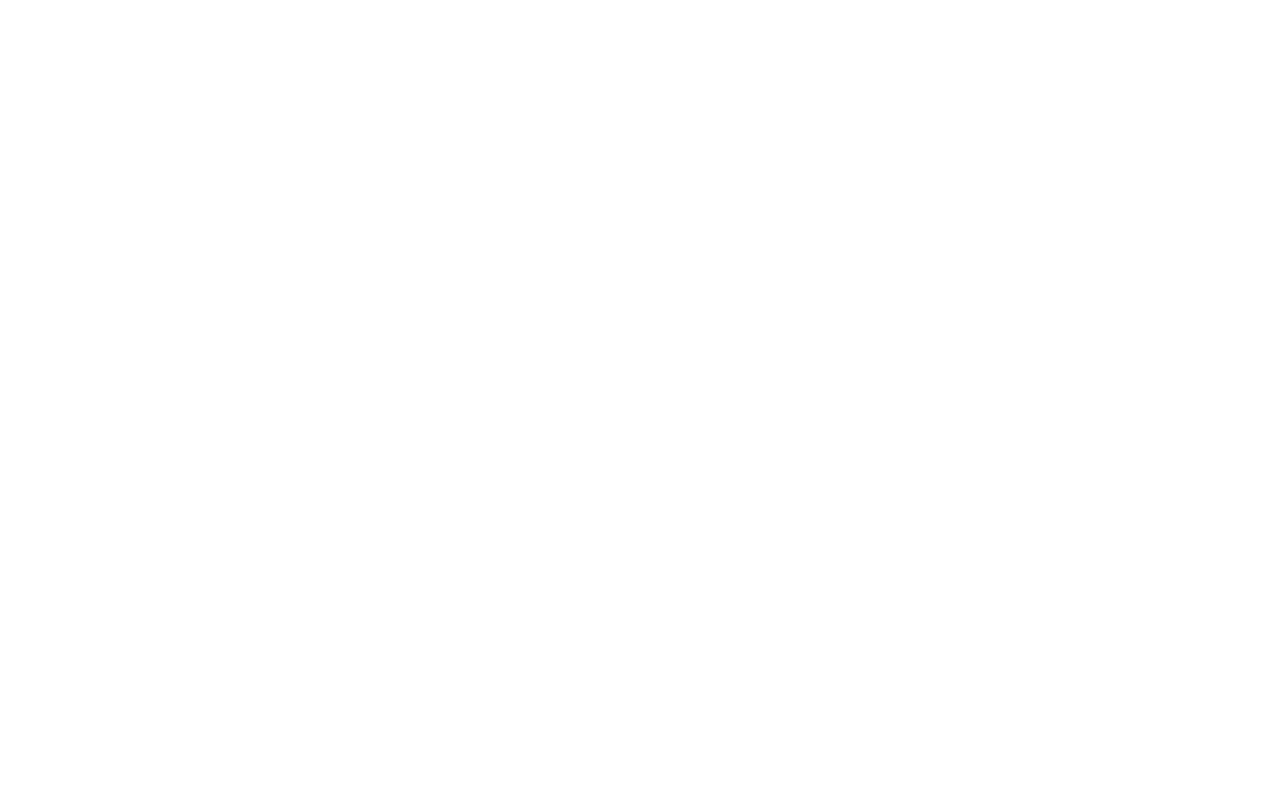
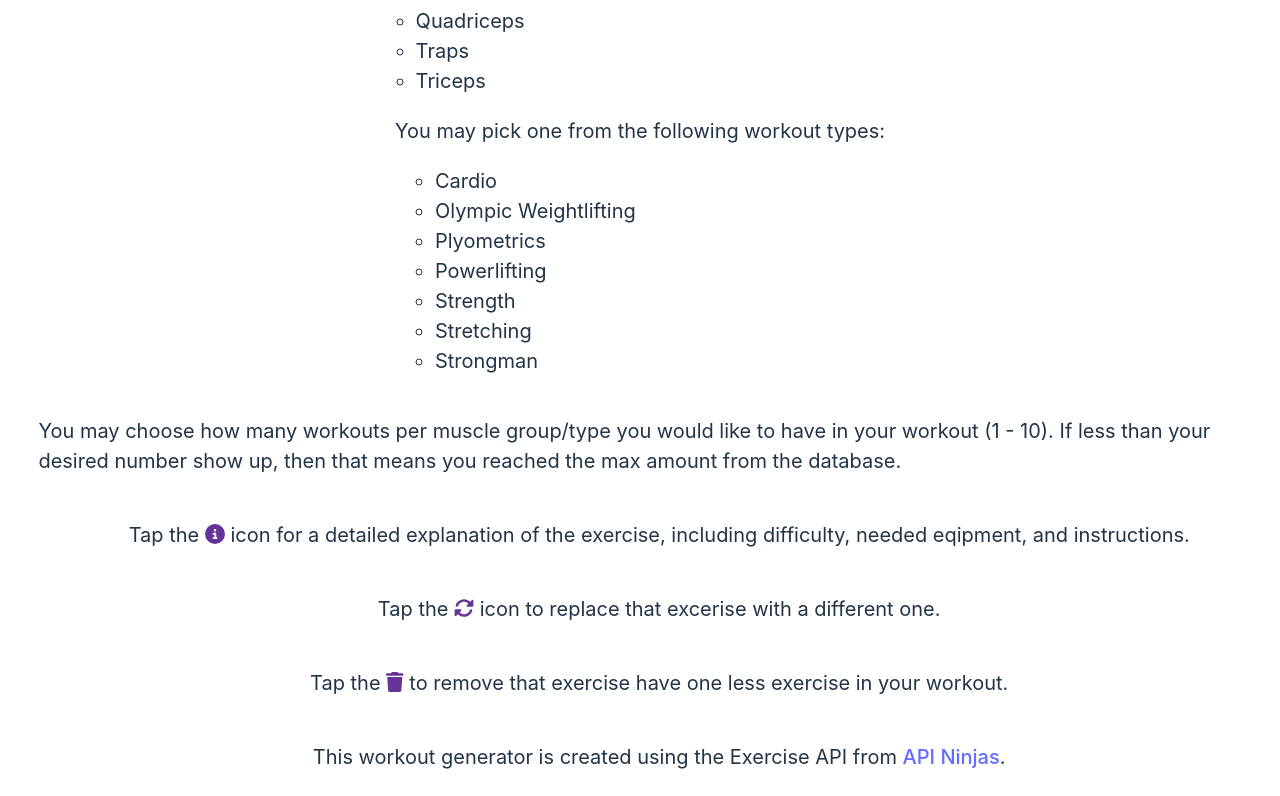
Before and after one commit to khintz34/workout-generator, a React (Vite) app: page /#/options in a window 1280 px wide. Shown: the part 604-1400 px from the top of the page. Before the commit the page ends 800 px from the top, so only its background shows below. Built offline with nearby package versions, Linux system fonts and the light colour scheme.

Commit message:
rm about

```diff
--- a/src/App.jsx
+++ b/src/App.jsx
@@ -1,6 +1,6 @@
 import "./App.css";
 import Home from "./components/home/Home";
-import { BrowserRouter, Routes, Route } from "react-router-dom";
+import { BrowserRouter, HashRouter, Routes, Route } from "react-router-dom";
 import WorkoutHome from "./components/workoutHome/WorkoutHome";
 import { useState } from "react";
 import {
@@ -10,7 +10,6 @@
   WorkoutListContext,
 } from "./contexts/workoutList";
 import WorkoutDetail from "./components/workoutDetail/WorkoutDetail";
-import About from "./components/about/About";
 import Options from "./components/options/Options";
 
 function App() {
@@ -21,7 +20,7 @@
 
   return (
     <div className="App">
-      <BrowserRouter>
+      <HashRouter>
         <WorkoutListContext.Provider value={{ workoutList, setWorkoutList }}>
           <ApiFlag.Provider value={{ apiFlag, setApiFlag }}>
             <CurrentWorkoutContext.Provider
@@ -32,7 +31,6 @@
               >
                 <Routes>
                   <Route path="/" element={<Home />}></Route>
-                  <Route path="/about" element={<About />}></Route>
                   <Route path="/options" element={<Options />}></Route>
                   <Route
                     path="/workout"
@@ -48,7 +46,7 @@
             </CurrentWorkoutContext.Provider>
           </ApiFlag.Provider>
         </WorkoutListContext.Provider>
-      </BrowserRouter>
+      </HashRouter>
     </div>
   );
 }
--- a/src/components/about/About.css
+++ /dev/null
@@ -1,9 +0,0 @@
-.about-main {
-  margin-top: 11vh;
-  font-size: 2.5vh;
-  display: flex;
-  flex-direction: column;
-  justify-content: center;
-  align-items: center;
-  width: 100vw;
-}
--- a/src/components/about/About.jsx
+++ /dev/null
@@ -1,35 +0,0 @@
-import React, { useContext, useEffect, useState } from "react";
-import { MuscleGroup, WorkoutType } from "../../assets/choices";
-import Choice from "../choices/Choice";
-import Dropdown from "../dropdown/Dropdown";
-import Header from "../header/Header";
-import "./About.css";
-import { Link } from "react-router-dom";
-import {
-  ApiFlag,
-  ExerciseNumberContext,
-  WorkoutListContext,
-} from "../../contexts/workoutList";
-
-const About = () => {
-  const [muscleStatus, setMuscleStatus] = useState(false);
-  const [typeStatus, setTypeStatus] = useState(false);
-  const [selectedMuscles, setSelectedMuscles] = useState(null);
-  const [selectedType, setSelectedType] = useState(null);
-  const [urlEnding, setUrlEnding] = useState(null);
-  const { workoutList, setWorkoutList } = useContext(WorkoutListContext);
-  const { apiFlag, setApiFlag } = useContext(ApiFlag);
-  const [array, setArray] = useState([]);
-  const { exerciseNumber, setExerciseNumber } = useContext(
-    ExerciseNumberContext
-  );
-
-  return (
-    <div className="about-container">
-      <Header />
-      <div className="about-main">About</div>
-    </div>
-  );
-};
-
-export default About;
--- a/src/components/header/Header.jsx
+++ b/src/components/header/Header.jsx
@@ -63,12 +63,6 @@
               Options{" "}
             </li>
           </Link>
-
-          <Link className="whiteFont " to="/about">
-            <li className="header-btn menuItem" onClick={closeMenu}>
-              About
-            </li>
-          </Link>
         </ul>
       </div>
     </div>
--- a/src/components/options/Options.jsx
+++ b/src/components/options/Options.jsx
@@ -55,12 +55,12 @@
             })}
           </ul>
         </div>
-        <div className="option-info">
+        <p className="option-info">
           You may choose how many workouts per muscle group/type you would like
           to have in your workout (1 - 10). If less than your desired number
           show up, then that means you reached the max amount from the database.
-        </div>
-        <div className="option-info">
+        </p>
+        <p className="option-info">
           Tap the
           <span>
             {" "}
@@ -71,23 +71,27 @@
           </span>
           icon for a detailed explanation of the exercise, including difficulty,
           needed eqipment, and instructions.
-        </div>
-        <div className="option-info">
+        </p>
+        <p className="option-info">
           Tap the
           <span>
             {" "}
             <FontAwesomeIcon icon={faRotate} className="optionPurple" />{" "}
           </span>
           icon to replace that excerise with a different one.
-        </div>
-        <div className="option-info">
+        </p>
+        <p className="option-info">
           Tap the
           <span>
             {" "}
             <FontAwesomeIcon icon={faTrash} className="optionPurple" />{" "}
           </span>
           to remove that exercise have one less exercise in your workout.
-        </div>
+        </p>
+        <p className="option-info">
+          This workout generator is created using the Exercise API from{" "}
+          <a href="https://api-ninjas.com/api/exercises">API Ninjas</a>.
+        </p>
       </div>
     </div>
   );
--- a/src/components/workoutDetail/WorkoutDetail.jsx
+++ b/src/components/workoutDetail/WorkoutDetail.jsx
@@ -3,20 +3,13 @@
 import Header from "../header/Header";
 import "./WorkoutDetail.css";
 import { Link, useLocation } from "react-router-dom";
+import { capAll } from "../../assets/utils";
 
 const WorkoutDetail = (props) => {
   const { workoutList, setWorkoutList } = useContext(WorkoutListContext);
   const { apiFlag, setApiFlag } = useContext(ApiFlag);
   const location = useLocation();
   const { value } = location.state;
-
-  const capAll = (string) => {
-    return string
-      .split("_")
-      .map((s) => s.charAt(0).toUpperCase() + s.substring(1))
-      .join("_")
-      .replace(/_/g, " ");
-  };
 
   return (
     <div>
```
